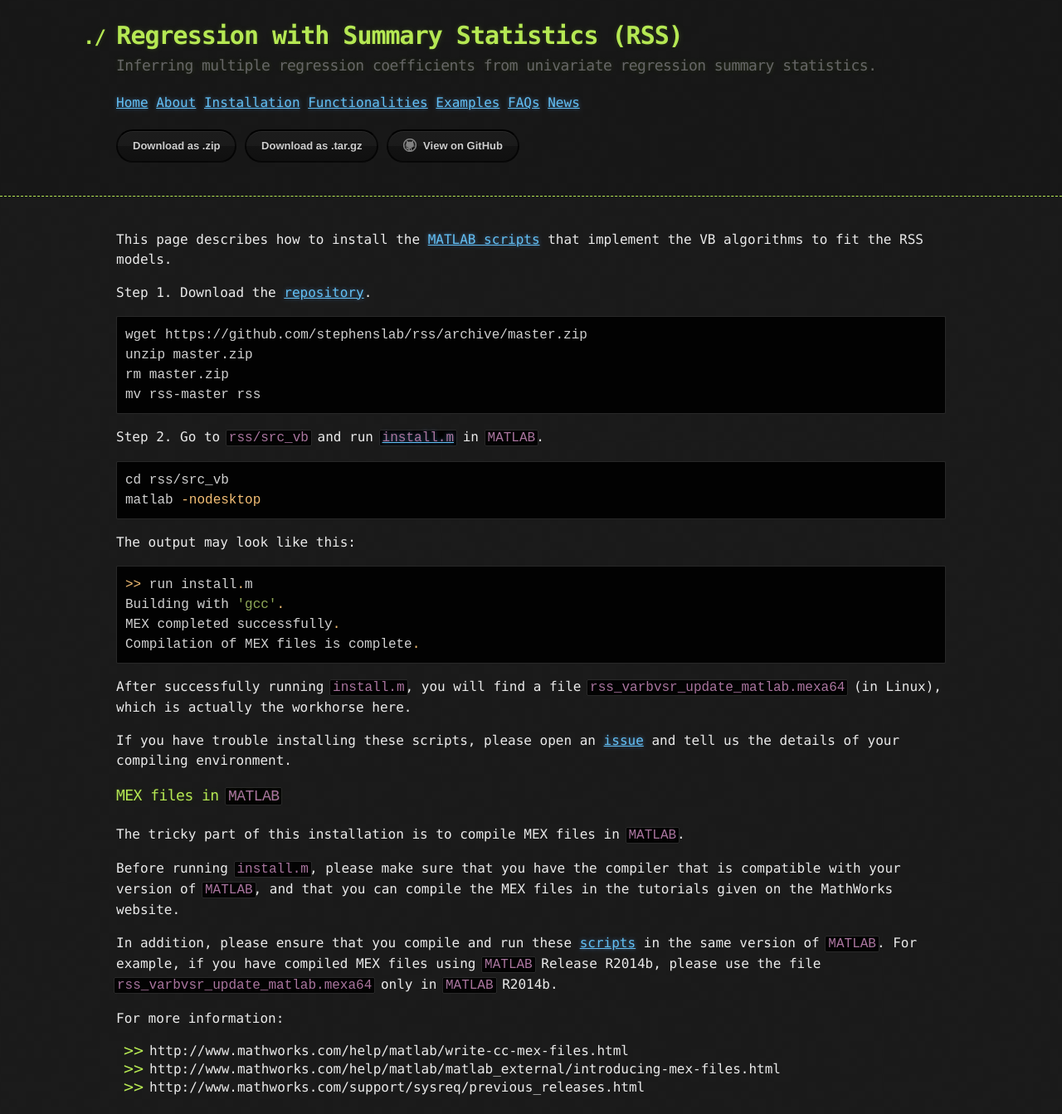
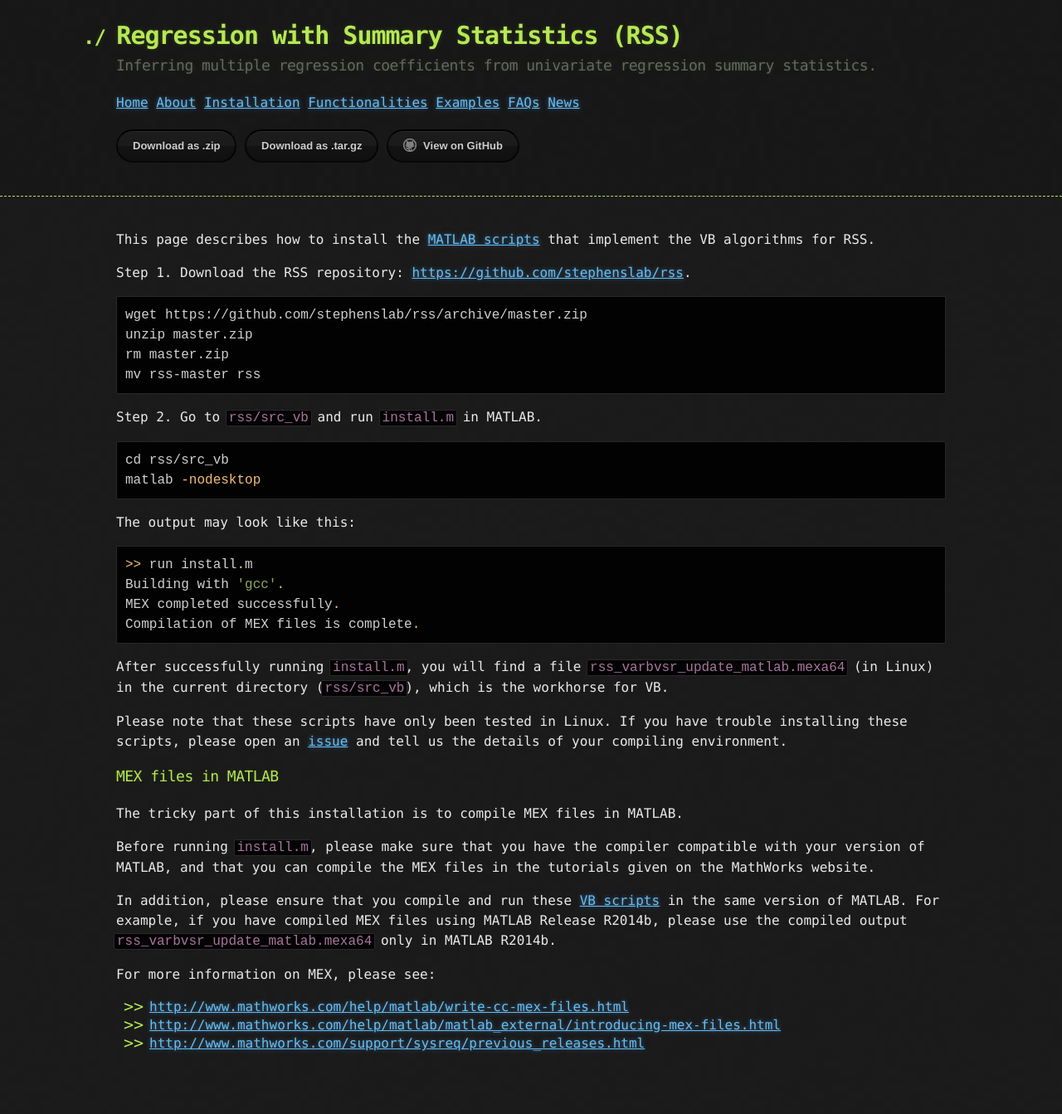
Before and after one commit to stephenslab/rss, a Jekyll site: the page built from docs/RSS-via-VB.md, in a window 1280 px wide. Shown: the whole page at 83% size. Built offline with Jekyll 4.4.1, drawn with Linux system fonts in a browser that asks for light colours; our own code applies the rules of GitHub Pages for plain Markdown files; after the commit the page ends 1290 px from its top, so only the background shows below that.

Commit message:
update the installation guide for rss vb part

````diff
--- a/docs/RSS-via-VB.md
+++ b/docs/RSS-via-VB.md
@@ -1,6 +1,8 @@
-This page describes how to install the [MATLAB scripts](https://github.com/stephenslab/rss/tree/master/src_vb) that implement the VB algorithms to fit the RSS models.
+This page describes how to install the
+[MATLAB scripts](https://github.com/stephenslab/rss/tree/master/src_vb)
+that implement the VB algorithms for RSS.
 
-Step 1. Download the [repository](https://github.com/stephenslab/rss).
+Step 1. Download the RSS repository: <https://github.com/stephenslab/rss>.
 
 ```bash
 wget https://github.com/stephenslab/rss/archive/master.zip
@@ -9,7 +11,7 @@
 mv rss-master rss
 ```
 
-Step 2. Go to `rss/src_vb` and run [`install.m`](https://github.com/stephenslab/rss/blob/master/src_vb/install.m) in `MATLAB`.
+Step 2. Go to `rss/src_vb` and run `install.m` in MATLAB.
 
 ```bash
 cd rss/src_vb
@@ -25,23 +27,31 @@
 Compilation of MEX files is complete.
 ```
 
-After successfully running `install.m`, you will find a file `rss_varbvsr_update_matlab.mexa64` (in Linux), which is actually the workhorse here.
+After successfully running `install.m`,
+you will find a file `rss_varbvsr_update_matlab.mexa64` (in Linux)
+in the current directory (`rss/src_vb`), which is the workhorse for VB.
 
-If you have trouble installing these scripts, please open an [issue](https://github.com/stephenslab/rss/issues) and tell us the details of your compiling environment.
+Please note that these scripts have only been tested in Linux.
+If you have trouble installing these scripts,
+please open an [issue](https://github.com/stephenslab/rss/issues) and
+tell us the details of your compiling environment.
 
-### MEX files in `MATLAB`
+### MEX files in MATLAB
 
-The tricky part of this installation is to compile MEX files in `MATLAB`.
+The tricky part of this installation is to compile MEX files in MATLAB.
 
-Before running `install.m`, please make sure that you have the compiler that is compatible with your version of `MATLAB`, and that you can compile the MEX files in the tutorials given on the MathWorks website.
+Before running `install.m`, please make sure that
+you have the compiler compatible with your version of MATLAB,
+and that you can compile the MEX files in the tutorials given on the MathWorks website.
 
 In addition, please ensure that you compile and run these
-[scripts](https://github.com/stephenslab/rss/tree/master/src_vb)
-in the same version of `MATLAB`.
-For example, if you have compiled MEX files using `MATLAB` Release R2014b,
-please use the file `rss_varbvsr_update_matlab.mexa64` only in `MATLAB` R2014b.
+[VB scripts](https://github.com/stephenslab/rss/tree/master/src_vb)
+in the same version of MATLAB.
+For example, if you have compiled MEX files using MATLAB Release R2014b,
+please use the compiled output `rss_varbvsr_update_matlab.mexa64` only in MATLAB R2014b.
 
-For more information:
-- http://www.mathworks.com/help/matlab/write-cc-mex-files.html
-- http://www.mathworks.com/help/matlab/matlab_external/introducing-mex-files.html
-- http://www.mathworks.com/support/sysreq/previous_releases.html
+For more information on MEX, please see:
+
+- <http://www.mathworks.com/help/matlab/write-cc-mex-files.html>
+- <http://www.mathworks.com/help/matlab/matlab_external/introducing-mex-files.html>
+- <http://www.mathworks.com/support/sysreq/previous_releases.html>
````
